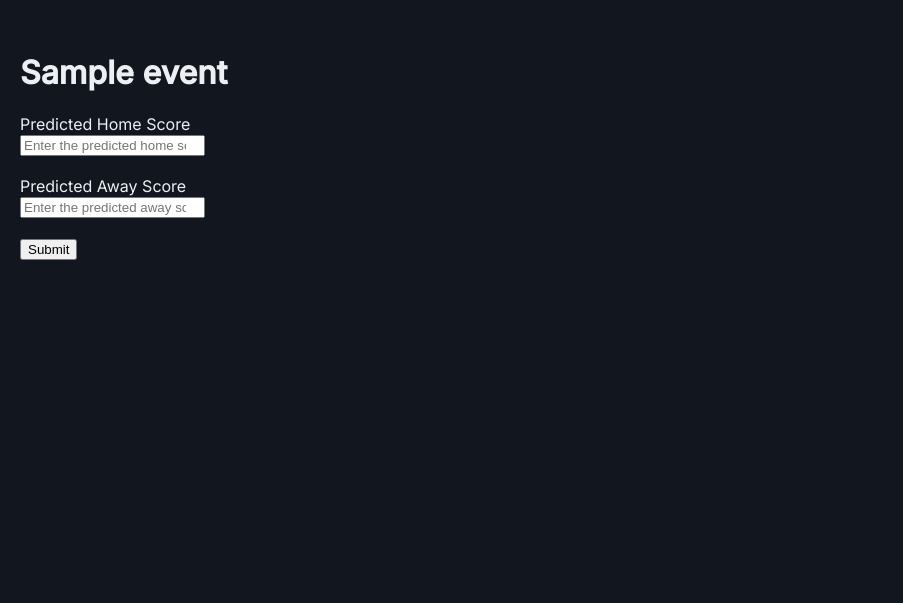
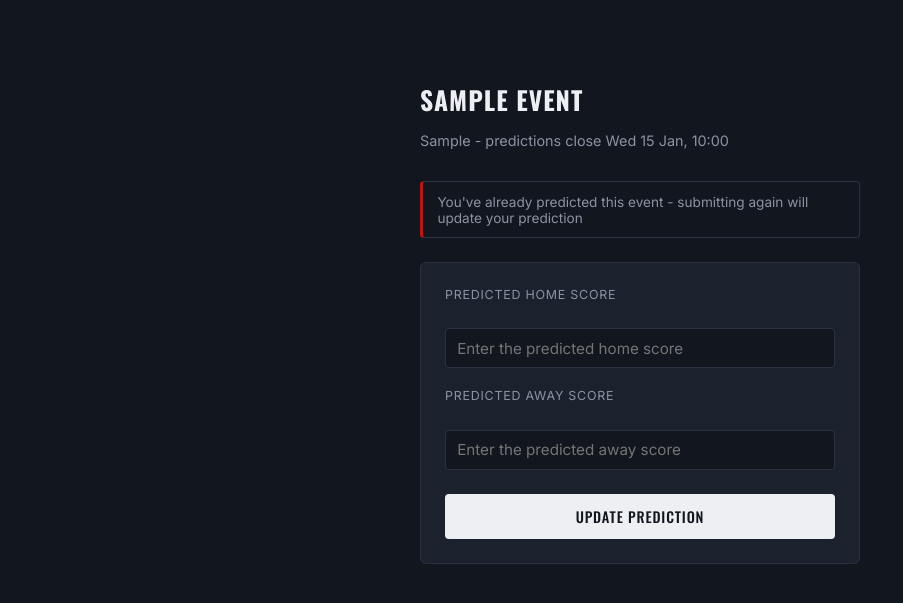
Before and after one commit to tmulwa1/Prediction-League-Tracker, a Flask app: template app/templates/predict.html in a window 1280 px wide. Shown: the top 603 px of the page, without its empty margins (0-903 px from the left). Run offline with Flask 3, Linux system fonts and the light colour scheme; the template is opened without the code that fills it: values that come from a table or form of the project are taken from there, others are empty; tables that the repository leaves empty hold one stand-in row (values such as "Sample post").

Commit message:
Added CSS styling

```diff
--- a/app/static/css/style.css
+++ b/app/static/css/style.css
@@ -298,11 +298,11 @@ summary:focus-visible {
     gap: 0.6rem;
 }
 
-/* Shows past predictions */
+/* Warning about existing prediction */
 .existing-prediction-note {
     background: var(--bg);
     border: 1px solid var(--divider);
-    border-left: 3px solid var(--football-accent);
+    border-left: 3px solid var(--f1-accent);
     border-radius: 4px;
     padding: 0.7rem 0.9rem;
     font-size: 0.85rem;
--- a/app/templates/login.html
+++ b/app/templates/login.html
@@ -17,7 +17,7 @@
                         <label for="username">Username</label>
                         <input type="text" name="username" placeholder="Enter username" required>
                     </div>
-                        <button type="submit">Log in</button>
+                        <button type="submit" class="btn-submit">Log in</button>
                 </form>
             </div>
         </div>
--- a/app/templates/predict.html
+++ b/app/templates/predict.html
@@ -7,55 +7,67 @@
     </head>
 
     <body>
+        <div class="page">
             <h1>{{ event.name }}</h1>
+            <p class="page-subtitle">{{ event.sport }} - predictions close {{ event.lock_time.strftime('%a %d %b, %H:%M') }}</p>
 
+            {% if prediction %}
+            <div class="existing-prediction-note">
+                You've already predicted this event - submitting again will update your prediction
+            </div>
+            {% endif %}
+
+            <div class="form-card">
                 <form method="POST" class="predict-form">
 
                 {% if event.sport == 'F1' %}
+                <div class="form-group">
                     <label for="predicted_winner">Predicted Winner</label><br>
                     <select name="predicted_winner">
                         {% for driver in drivers %}
-                <option value="{{ driver }}">{{ driver }}</option>
+                        <option value="{{ driver }}" {% if prediction and prediction.predicted_winner == driver %}selected{% endif %}>{{ driver }}</option>
                         {% endfor %}
                     </select>
-            <br><br>
+                </div>
 
-            <label>1st Place</label><br>
+                <div class="form-group">
+                    <label>Predicted Podium</label>
+                    <div class="podium-row">
                         <select name="podium_1">
                             {% for driver in drivers %}
                             <option value="{{ driver }}">{{ driver }}</option>
                             {% endfor %}
                         </select>
-            <br>
 
-            <label>2nd Place</label><br>
                         <select name="podium_2">
                             {% for driver in drivers %}
                             <option value="{{ driver }}">{{ driver }}</option>
                             {% endfor %}
                         </select>
-            <br>
 
-            <label>3rd Place</label><br>
                         <select name="podium_3">
                             {% for driver in drivers %}
                             <option value="{{ driver }}">{{ driver }}</option>
                             {% endfor %}
                         </select>
-            <br><br>
+                    </div>
+                </div>
 
                 {% else %}
+                <div class="form-group">
                     <label for="predicted_home_score">Predicted Home Score</label><br>
                     <input type="number" name="predicted_home_score" placeholder="Enter the predicted home score" step="1" min="0">
-            <br><br>
+                </div>
 
+                <div class="form-group">
                     <label for="predicted_away_score">Predicted Away Score</label><br>
                     <input type="number" name="predicted_away_score" placeholder="Enter the predicted away score" step="1" min="0">
-            <br><br>
-
+                </div>
                 {% endif %}
 
-            <button type="submit">Submit</button>
+                    <button type="submit" class="btn-submit">{{ 'Update Prediction' if prediction else 'Submit Prediction' }}</button>
                 </form>
+            </div>
+        </div>
     </body>
 </html>
```
Also changed, not shown: app/routes.py (+31 -14 lines). Lines whose indentation alone changed are shown as unchanged.
